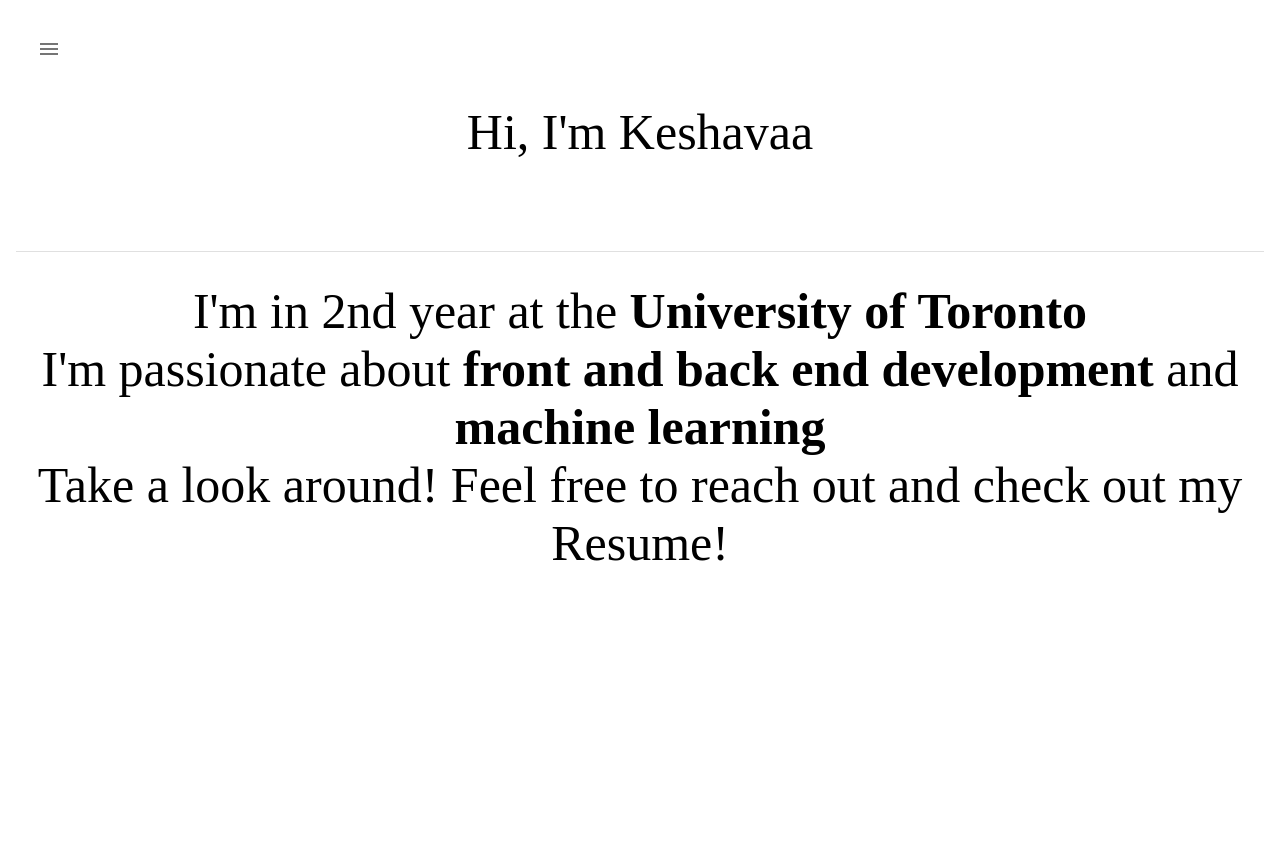
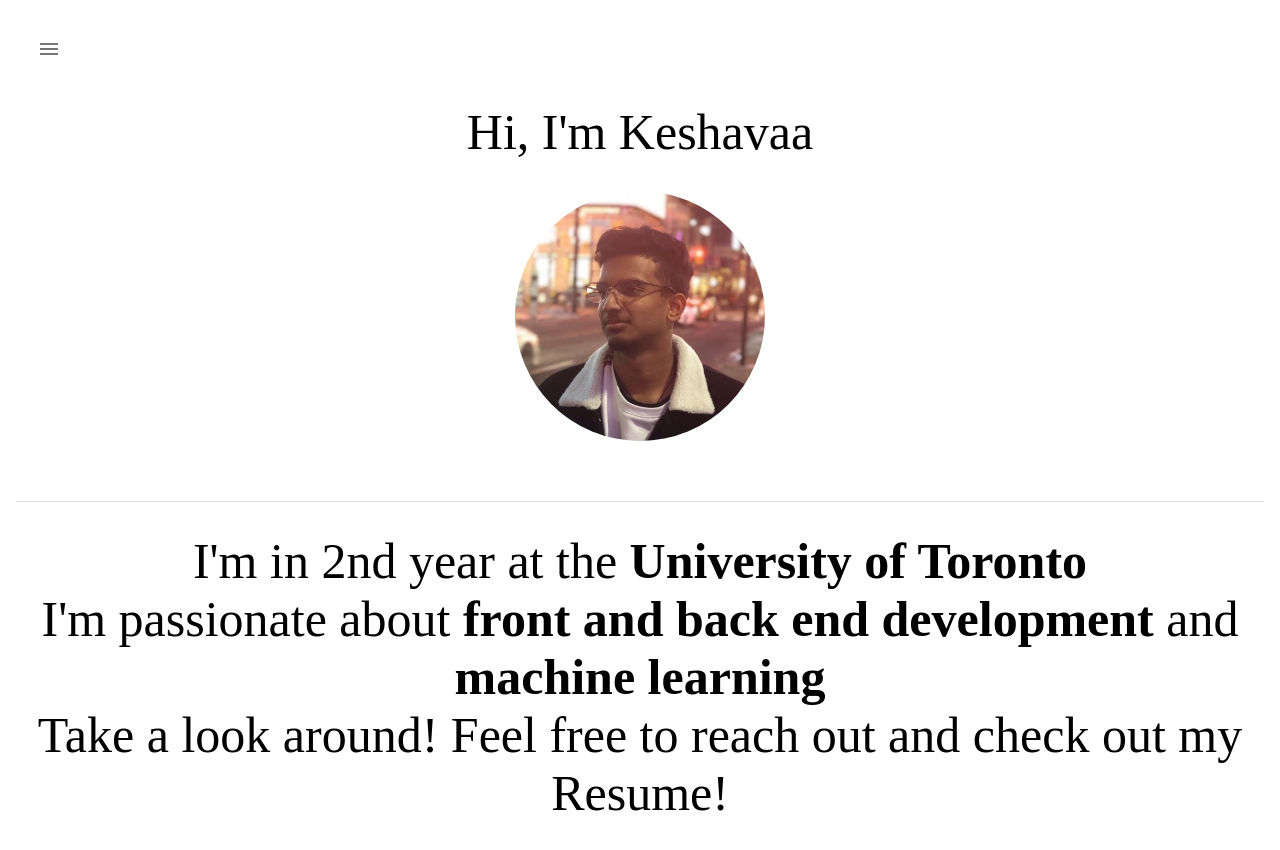
Before and after one commit to skeshavaa/my-portfolio, a React (Create React App) app in the folder client/: page / in a window 1280 px wide. Before the commit the page ends 800 px from the top, so only its background shows below. Built offline with nearby package versions, Linux system fonts and the light colour scheme.

Commit message:
added back image

```diff
--- a/client/src/pages/home.js
+++ b/client/src/pages/home.js
@@ -3,7 +3,7 @@
 import { Divider, IconButton } from '@material-ui/core'
 import  Layout  from '../components/layout.js'
 
-// import Keshavaa from '../assets/images/me.jpg'
+import Keshavaa from '../assets/images/me.jpg'
 import styled from 'styled-components';
 
 const Home = () => {
@@ -16,7 +16,7 @@
                     <Text padding="30px">Hi, I'm Keshavaa</Text>
                 </Row>
                 <Row>
-                    {/* <Avatar src={Keshavaa} /> */}
+                    <Avatar src={Keshavaa} />
                 </Row>
                 <Spacer space="30px" />
                 <Divider variant="middle" />
```
